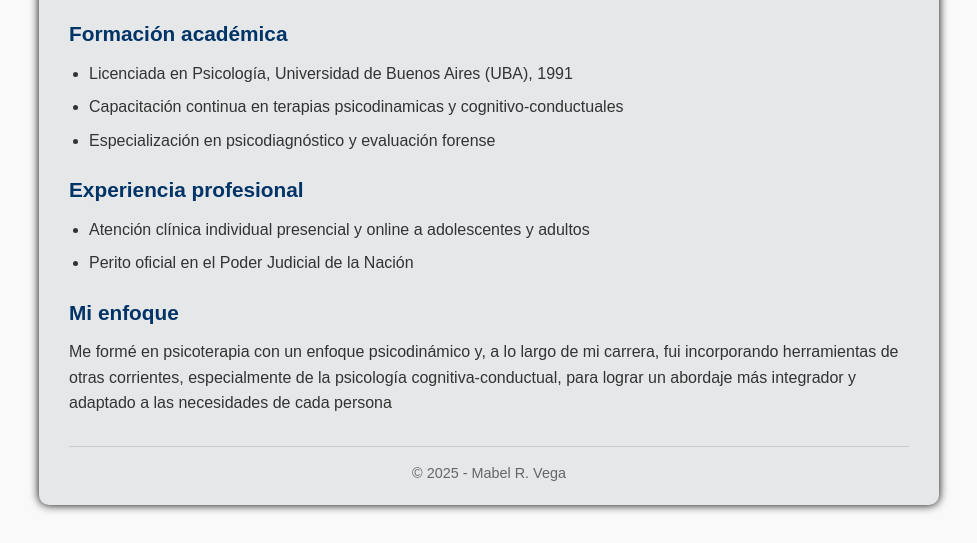
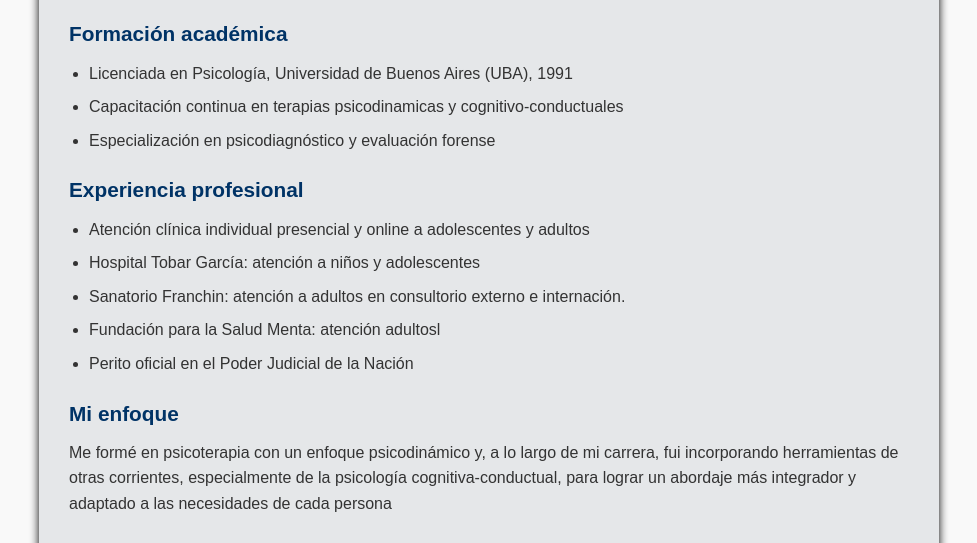
Before and after one commit to vegamabel/vegamabel.github.io, a plain HTML site: page quien_soy.html in a window 1280 px wide. Shown: the part 637-1180 px from the top of the page, without its empty margins (151-1128 px from the left). Drawn offline with Linux system fonts and the light colour scheme.

Commit message:
Update quien_soy.html

```diff
--- a/quien_soy.html
+++ b/quien_soy.html
@@ -45,6 +45,9 @@
 				<h3>Experiencia profesional</h3>
 				<ul>
 					<li>Atención clínica individual presencial y online a adolescentes y adultos</li>
+					<li>Hospital Tobar García: atención a niños y adolescentes</li>
+					<li>Sanatorio Franchin: atención a adultos en consultorio externo e internación.</li>
+					<li>Fundación para la Salud Menta: atención adultosl</li>
 					<li>Perito oficial en el Poder Judicial de la Nación</li>
 
 				</ul>
```
